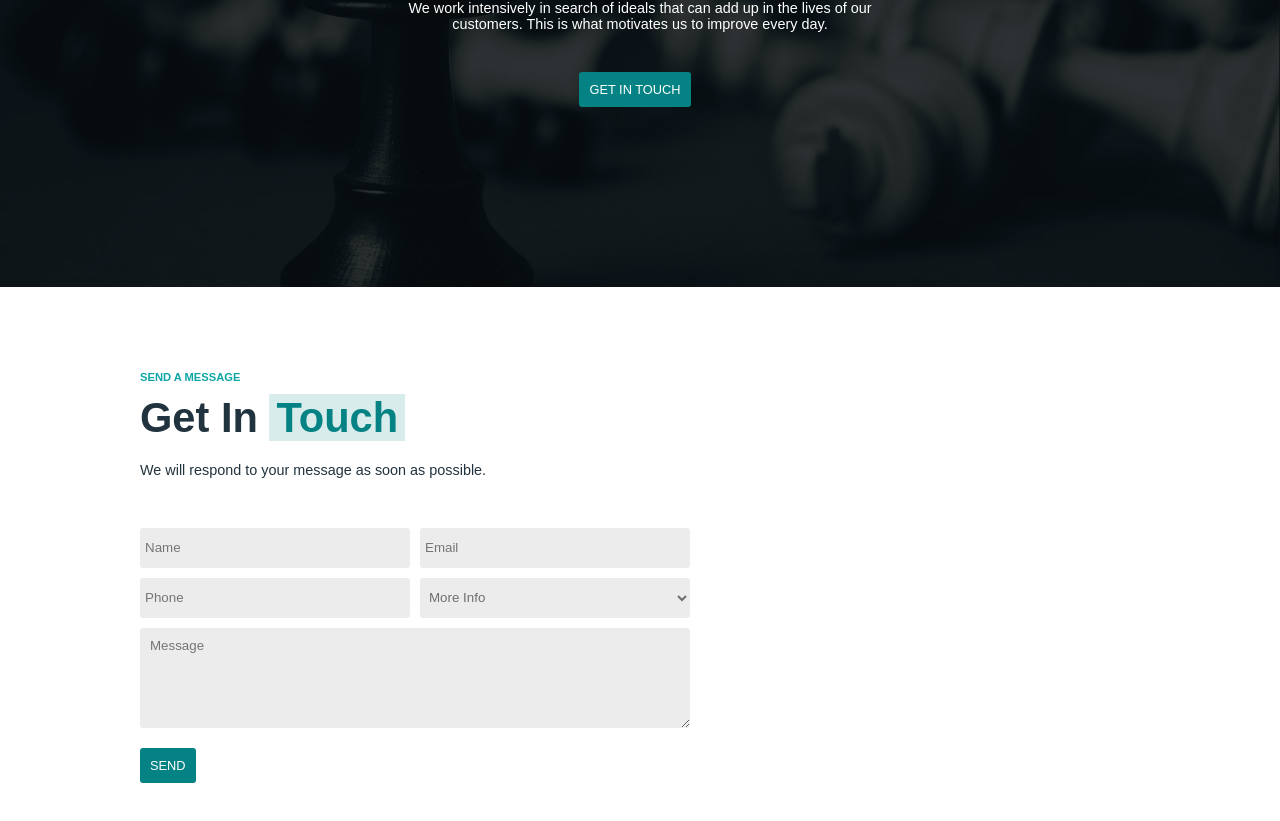
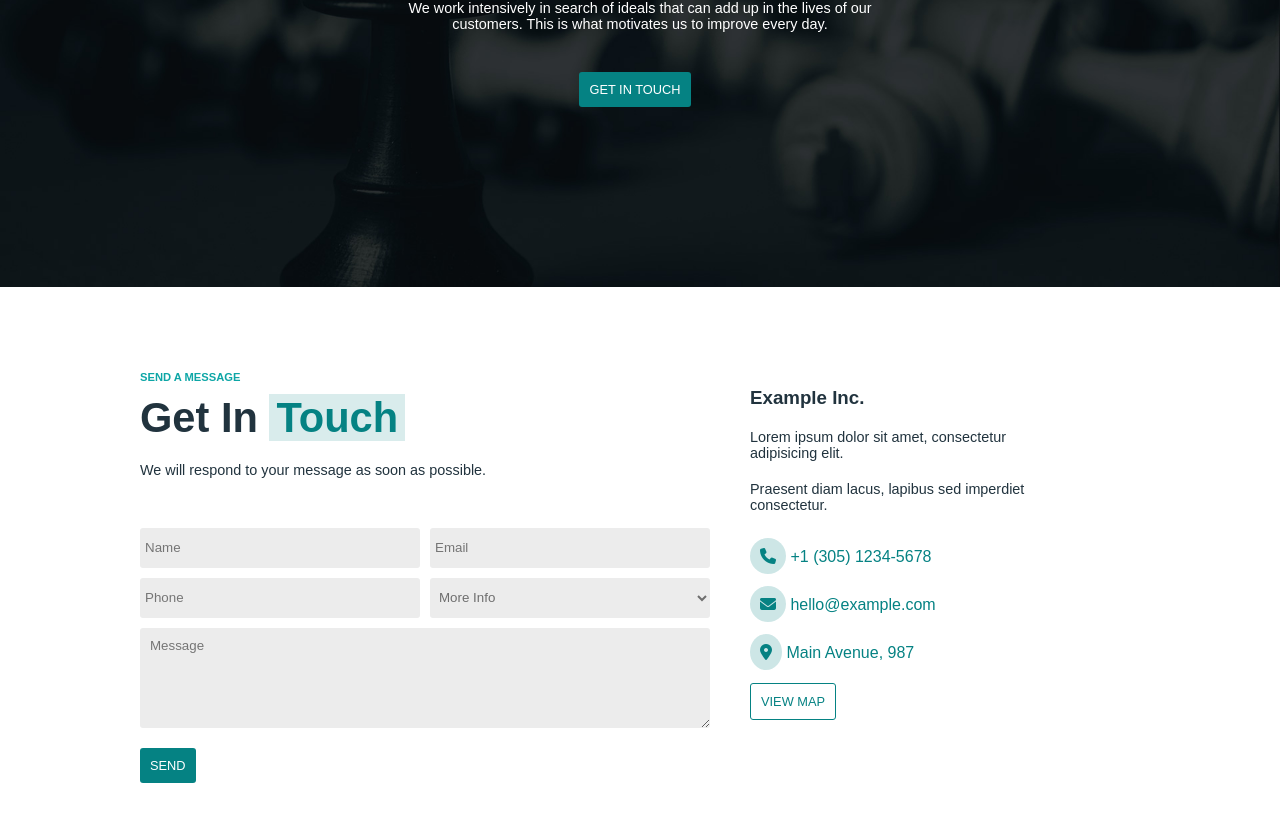
Before and after one commit to alessandraspalla/proj-html-vuejs, a Vue app: page / in a window 1280 px wide. Shown: the part 2813-3634 px from the top of the page. Built offline with nearby package versions, Linux system fonts and the light colour scheme.

Commit message:
add other section with contacts

```diff
--- a/src/components/PageFooter.vue
+++ b/src/components/PageFooter.vue
@@ -18,14 +18,33 @@ export default {
                     <select>
                         <option value="More info">More Info</option>
                     </select>
-                    <textarea cols="30" rows="10" placeholder="Message" required></textarea>
+                    <textarea cols="40" rows="25" placeholder="Message" required></textarea>
                     <button class="btn primary">
                         SEND
                     </button>
                 </form>
             </div>
-            <div class="contacts">
-
+            <div class="contact">
+                <h3>Example Inc.</h3>
+                <p>Lorem ipsum dolor sit amet, consectetur adipisicing elit.</p>
+                <p>Praesent diam lacus, lapibus sed imperdiet consectetur.</p>
+                <div class="contacts">
+                    <div class="phone">
+                        <i class="fa-solid fa-phone"></i>
+                        +1 (305) 1234-5678
+                    </div>
+                    <div class="email">
+                        <i class="fa-solid fa-envelope"></i>
+                        hello@example.com
+                    </div>
+                    <div class="maps">
+                        <i class="fa-solid fa-location-dot"></i>
+                        Main Avenue, 987
+                    </div>
+                    <button class="btn reverse">
+                        VIEW MAP
+                    </button>
+                </div>
             </div>
         </div>
     </footer>
@@ -56,7 +75,8 @@ footer {
         }
 
         .form {
-            width: 55%;
+            width: 57%;
+            margin-right: 40px;
 
             form {
                 display: flex;
@@ -80,6 +100,7 @@ footer {
                 }
 
                 textarea {
+                    min-height: 80px;
                     width: 100%;
                     border: none;
                     border-radius: 3px;
@@ -90,8 +111,29 @@ footer {
             }
         }
 
-        .contacts {
-            width: 40%;
+        .contact {
+            width: 30%;
+
+            h3,
+            p {
+                color: $title-color;
+            }
+
+            .contacts {
+                color: $primary-color;
+                line-height: 3rem;
+
+                i {
+                    padding: 10px;
+                    border-radius: 50%;
+                    background-color: rgba($primary-color, $alpha: .2);
+                }
+
+                button {
+                    margin: 0;
+                    background-color: $white;
+                }
+            }
         }
     }
 }
```
